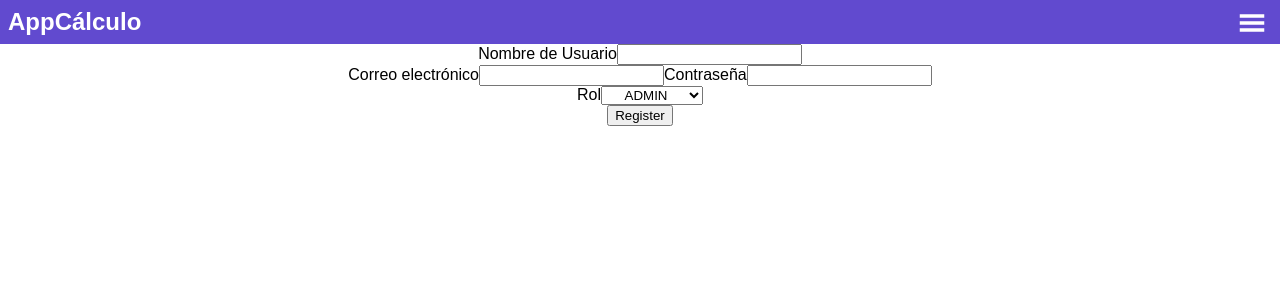
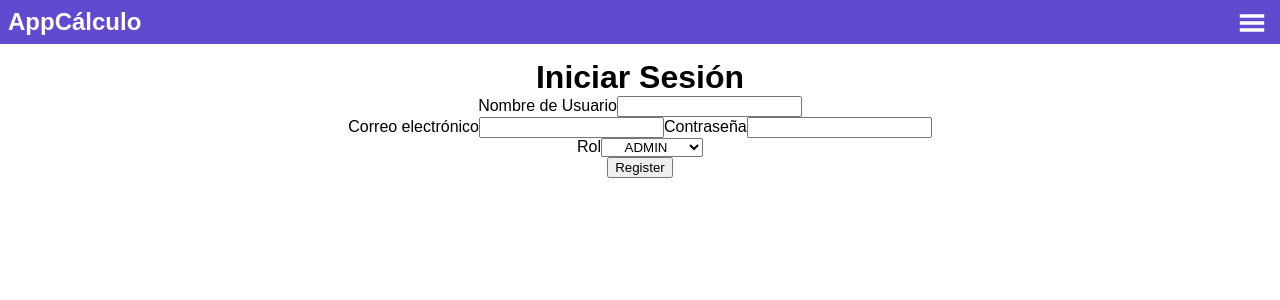
Before and after one commit to KeywizZ/AppCalculo, a React (Create React App) app: page /register in a window 1280 px wide. Shown: the top 300 px of the page. Built offline with nearby package versions, Linux system fonts and the light colour scheme; a web font is replaced by a local one.

Commit message:
working register form styles

```diff
--- a/src/pages/RegisterPage/RegisterPage.jsx
+++ b/src/pages/RegisterPage/RegisterPage.jsx
@@ -4,5 +4,12 @@ import { RegisterForm } from "../../components/RegisterForm/RegisterForm";
 export const RegisterPage = () => {
   console.log("INFO: LoginPage component");
 
-  return <RegisterForm />;
+  return (
+    <div className="login-title">
+      <h1>Iniciar Sesión</h1>
+      <div className="register-page">
+        <RegisterForm />
+      </div>
+    </div>
+  );
 };
```
